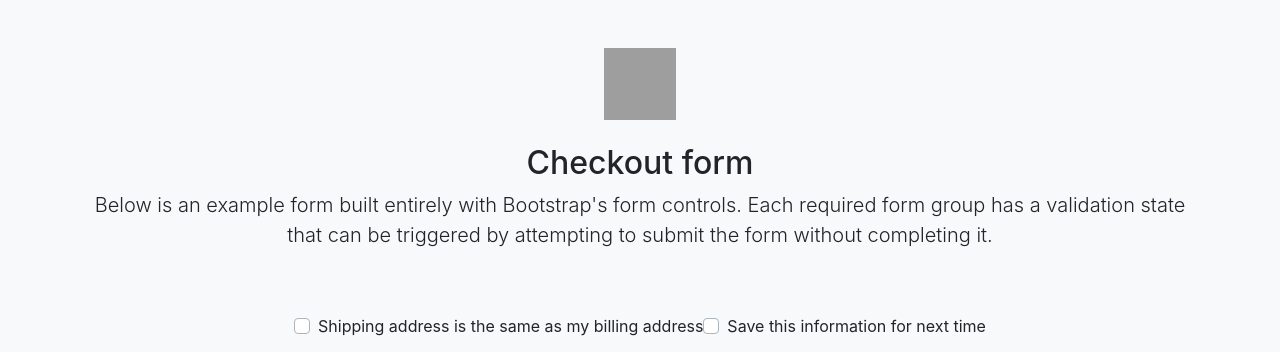
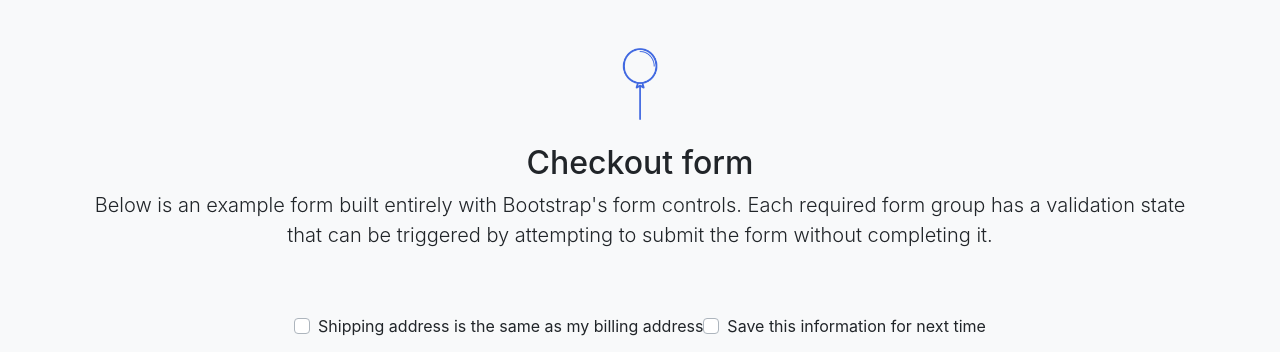
Before and after one commit to Alfredomanjon/Nothing2.com, a PHP site: page /checkout.php in a window 1280 px wide. Shown: the part 56-408 px from the top of the page. Run offline with PHP 8.4, Linux system fonts and the light colour scheme; some libraries are stand-ins or nearby versions; grey boxes are pictures that could not be loaded.

Commit message:
añadida carpeta imgs

```diff
--- a/checkout.php
+++ b/checkout.php
@@ -22,7 +22,7 @@
     ?>
     <div class="container">
       <div class="py-5 text-center">
-        <img class=" mx-auto mb-4" src="https://www.iconsdb.com/icons/preview/royal-blue/balloon-3-xxl.png" alt="" width="72" height="72">
+        <img class="d-block mx-auto mb-4" src="imgs/balloon-3-xxl.png" alt="" width="72" height="72">
         <h2>Checkout form</h2>
         <p class="lead">Below is an example form built entirely with Bootstrap's form controls. Each required form group has a validation state that can be triggered by attempting to submit the form without completing it.</p>
       </div>
```
Also changed, not shown: imgs/balloon-3-xxl.png (added).
